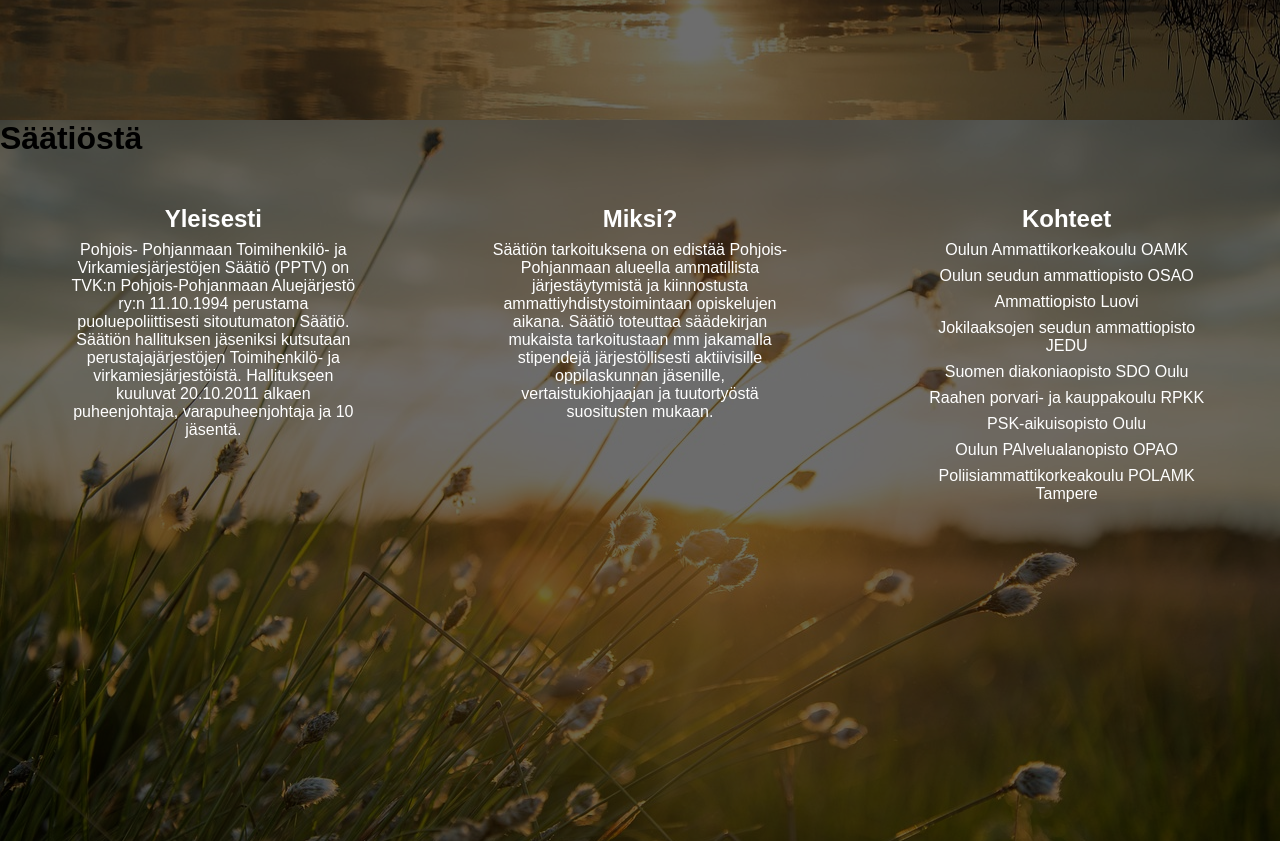
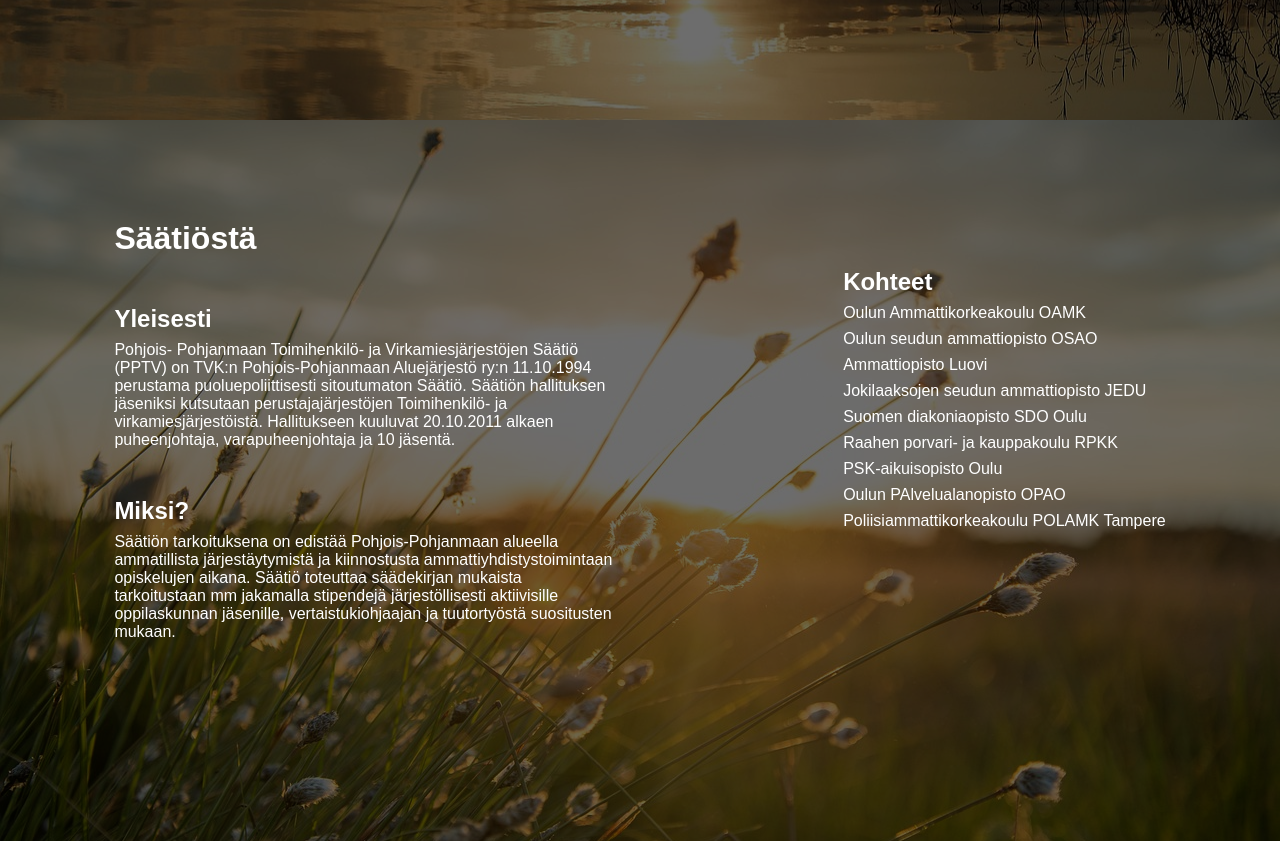
Before and after one commit to nellyhuima/PPTV-saatio, a React (Vite) app: page / in a window 1280 px wide. Shown: the part 680-1521 px from the top of the page. Built offline with nearby package versions, Linux system fonts and the light colour scheme.

Commit message:
styling the Historia page N

```diff
--- a/components/HistoriaN/Historia.css
+++ b/components/HistoriaN/Historia.css
@@ -1,45 +1,49 @@
-.osiot {
+.HistoriaContent {
     display: flex;
-    flex-direction: row;
+    flex-direction: column;
+    padding-top: 100px;
+}
+
+.HistoriaHeader {
+    color: white;
+}
+
+.HistoriaContainers {
+    display: flex;
     justify-content: space-around;
 }
 
-.yleisesti {
+.HistoriaLeftContainer {
     display: flex;
     flex-direction: column;
-    width: 300px;
-    color: white;
-    align-items: center;
 }
 
-.yleisestiTeksti {
-    text-align: center;
+.YleisestiDiv {
+    display: flex;
+    flex-direction: column;
 }
 
-.miksi {
-    display: flex;
-    flex-direction: column;
-    width: 300px;
+.Yleisesti {
     color: white;
-    align-items: center;
 }
 
-.miksiTeksti {
-    text-align: center;
+.YleisestiTeksti {
+    color: white;
+    width: 500px;
 }
 
-.kohteet {
-    display: flex;
-    flex-direction: column;
-    width: 300px;
+.Miksi {
     color: white;
-    align-items: center;
 }
 
-.kohteetNimet {
-    text-align: center;
+.MiksiTeksti {
+    color: white;
+    width: 500px;
 }
 
-.historiaHeader {
+.KohteetDiv {
     color: white;
 }
+.Kohteet {
+    color: white;
+}
--- a/components/HistoriaN/Historia.jsx
+++ b/components/HistoriaN/Historia.jsx
@@ -3,13 +3,16 @@ import './Historia.css'
 
 const Historia = () => {
   return (
-    <div className='Historia'>
-      <div className='historiaContent'>
-        <h1 className="saatiosta">Säätiöstä</h1>
-          <div className='osiot'>
-            <div className='yleisesti'>
-              <h2 className="historiaHeader">Yleisesti</h2>
-              <p className="yleisestiTeksti">
+    <div className="HistoriaContent">
+
+      <div className="HistoriaContainers">
+        <div className="HistoriaLeftContainer">
+        <div className="HistoriaHeader">
+        <h1 className="Säätiöstä">Säätiöstä</h1>
+      </div>
+          <div className="YleisestiDiv">
+            <h2 className="Yleisesti">Yleisesti</h2>
+            <p className="YleisestiTeksti">
               Pohjois- Pohjanmaan Toimihenkilö- ja Virkamiesjärjestöjen Säätiö (PPTV) on TVK:n
               Pohjois-Pohjanmaan Aluejärjestö ry:n 11.10.1994 perustama puoluepoliittisesti
               sitoutumaton Säätiö. Säätiön hallituksen jäseniksi kutsutaan perustajajärjestöjen
@@ -17,28 +20,29 @@ const Historia = () => {
               puheenjohtaja, varapuheenjohtaja ja 10 jäsentä.
             </p>
           </div>
-            <div className='miksi'>
-              <h2 className="historiaHeader">Miksi?</h2>
-              <p className="miksiTeksti">
+
+          <div className="MiksiDiv">
+            <h2 className="Miksi">Miksi?</h2>
+            <p className="MiksiTeksti">
               Säätiön tarkoituksena on edistää Pohjois-Pohjanmaan alueella ammatillista järjestäytymistä ja
               kiinnostusta ammattiyhdistystoimintaan opiskelujen aikana. Säätiö toteuttaa säädekirjan mukaista
               tarkoitustaan mm jakamalla stipendejä järjestöllisesti aktiivisille oppilaskunnan jäsenille, vertaistukiohjaajan
               ja tuutortyöstä suositusten mukaan.
             </p>
           </div>
-            <div className='kohteet'>
-              <h2 className="historiaHeader">Kohteet</h2>
-              <div>
-                <p className="kohteetNimet">Oulun Ammattikorkeakoulu OAMK</p>
-                <p className="kohteetNimet">Oulun seudun ammattiopisto OSAO</p>
-                <p className="kohteetNimet">Ammattiopisto Luovi</p>
-                <p className="kohteetNimet">Jokilaaksojen seudun ammattiopisto JEDU</p>
-                <p className="kohteetNimet">Suomen diakoniaopisto SDO Oulu</p>
-                <p className="kohteetNimet">Raahen porvari- ja kauppakoulu RPKK</p>
-                <p className="kohteetNimet">PSK-aikuisopisto Oulu</p>
-                <p className="kohteetNimet">Oulun PAlvelualanopisto OPAO</p>
-                <p className="kohteetNimet">Poliisiammattikorkeakoulu POLAMK Tampere</p>
         </div>
+        <div className="historiaRightContainer">
+          <div className="KohteetDiv">
+            <h2 className="Kohteet">Kohteet</h2>
+            <p>Oulun Ammattikorkeakoulu OAMK</p>
+            <p>Oulun seudun ammattiopisto OSAO</p>
+            <p>Ammattiopisto Luovi</p>
+            <p>Jokilaaksojen seudun ammattiopisto JEDU</p>
+            <p>Suomen diakoniaopisto SDO Oulu</p>
+            <p>Raahen porvari- ja kauppakoulu RPKK</p>
+            <p>PSK-aikuisopisto Oulu</p>
+            <p>Oulun PAlvelualanopisto OPAO</p>
+            <p>Poliisiammattikorkeakoulu POLAMK Tampere</p>
           </div>
         </div>
       </div>
```
Lines whose indentation alone changed are shown as unchanged.
